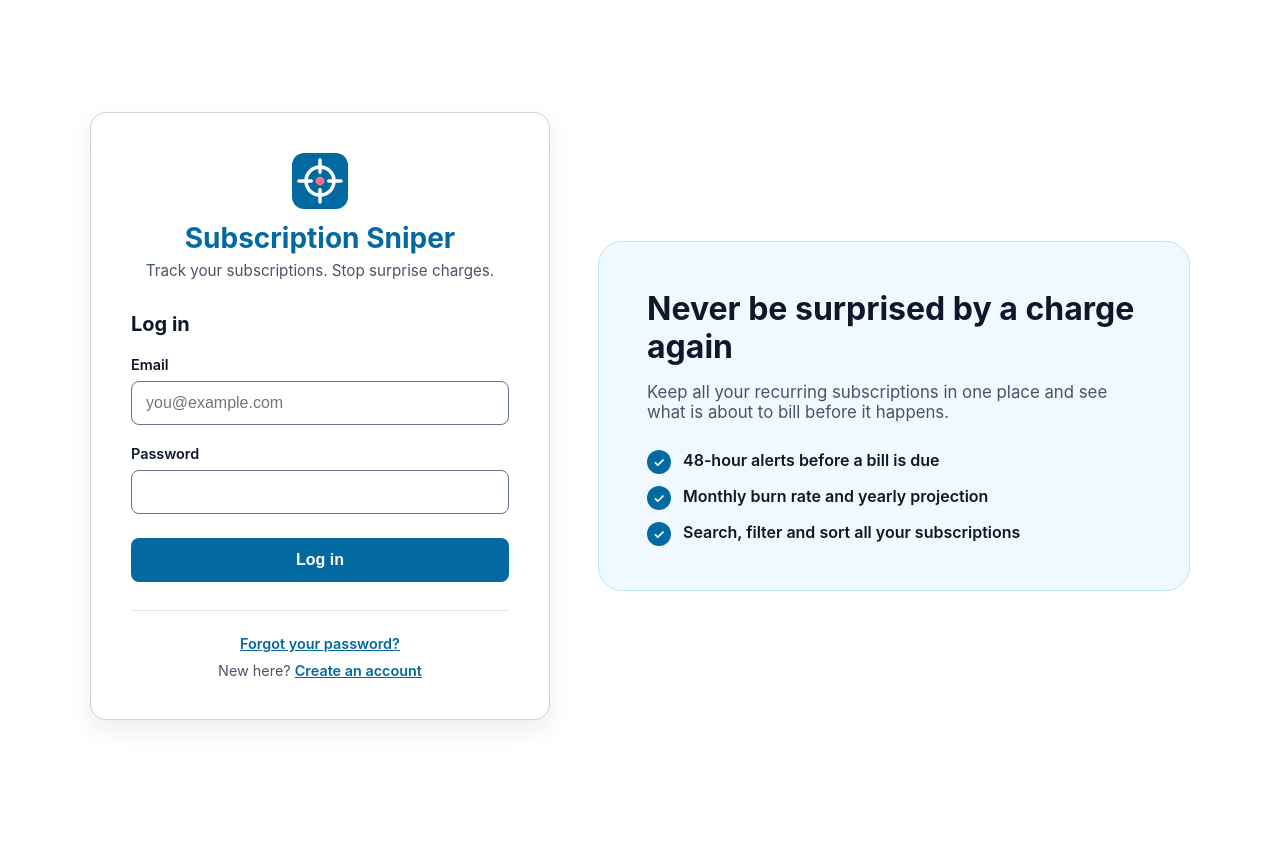
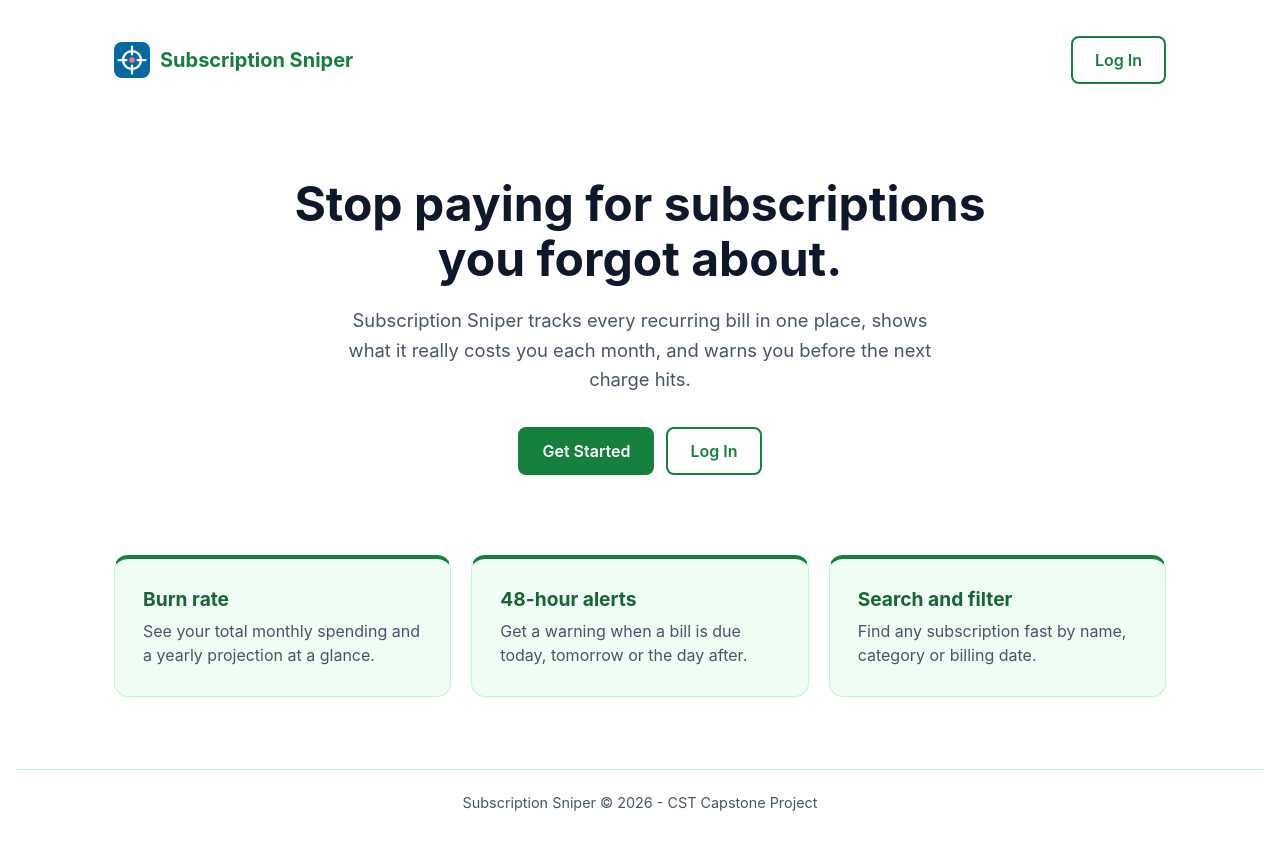
Before and after one commit to Prajay001/CST-CAPSTONE-PROJECT-2026, a React (Vite) app in the folder frontend/: page / in a window 1280 px wide. Before the commit this address led to /login. Built offline with nearby package versions, Linux system fonts and the light colour scheme; no server answers.

Commit message:
add landing page and favicon link

```diff
--- a/frontend/index.html
+++ b/frontend/index.html
@@ -1,13 +1,16 @@
 <!doctype html>
 <html lang="en">
+
 <head>
   <meta charset="UTF-8" />
   <link rel="icon" type="image/svg+xml" href="/favicon.svg" />
   <meta name="viewport" content="width=device-width, initial-scale=1.0" />
-    <title>temp-vite-restore</title>
+  <title>Subscription Sniper</title>
 </head>
+
 <body>
   <div id="root"></div>
   <script type="module" src="/src/main.jsx"></script>
 </body>
+
 </html>
--- a/frontend/src/App.jsx
+++ b/frontend/src/App.jsx
@@ -1,4 +1,5 @@
-import { BrowserRouter as Router, Routes, Route, Navigate } from 'react-router-dom'
+import { BrowserRouter as Router, Routes, Route } from 'react-router-dom'
+import Landing from './pages/Landing'
 import Login from './pages/Login'
 import Register from './pages/Register'
 import ForgotPassword from './pages/ForgotPassword'
@@ -15,7 +16,7 @@ function App() {
         <Router>
 
             <Routes>
-                <Route path="/" element={<Navigate to="/login" />} />
+                <Route path="/" element={<Landing />} />
                 <Route path="/login" element={<Login />} />
                 <Route path="/register" element={<Register />} />
                 <Route path="/forgot-password" element={<ForgotPassword />} />
--- /dev/null
+++ b/frontend/src/pages/Landing.jsx
@@ -0,0 +1,69 @@
+import { Link } from 'react-router-dom'
+import logo from '../assets/logo-icon.svg'
+import '../styles/landing-page.css'
+
+function Landing() {
+    return (
+        <div className="land-page">
+            <header className="land-header">
+                <div className="land-brand">
+                    <img src={logo} alt="" width="36" height="36" />
+                    <span className="land-brand-name">Subscription Sniper</span>
+                </div>
+                <nav aria-label="Main navigation">
+                    <Link className="land-btn land-btn-outline" to="/login">
+                        Log In
+                    </Link>
+                </nav>
+            </header>
+
+            <main>
+                <section className="land-hero">
+                    <h1 className="land-title">
+                        Stop paying for subscriptions you forgot about.
+                    </h1>
+                    <p className="land-text">
+                        Subscription Sniper tracks every recurring bill in one place, shows
+                        what it really costs you each month, and warns you before the next
+                        charge hits.
+                    </p>
+                    <div className="land-actions">
+                        <Link className="land-btn land-btn-solid" to="/register">
+                            Get Started
+                        </Link>
+                        <Link className="land-btn land-btn-outline" to="/login">
+                            Log In
+                        </Link>
+                    </div>
+                </section>
+
+                <section className="land-features" aria-label="Features">
+                    <article className="land-card">
+                        <h2 className="land-card-title">Burn rate</h2>
+                        <p className="land-card-text">
+                            See your total monthly spending and a yearly projection at a glance.
+                        </p>
+                    </article>
+                    <article className="land-card">
+                        <h2 className="land-card-title">48-hour alerts</h2>
+                        <p className="land-card-text">
+                            Get a warning when a bill is due today, tomorrow or the day after.
+                        </p>
+                    </article>
+                    <article className="land-card">
+                        <h2 className="land-card-title">Search and filter</h2>
+                        <p className="land-card-text">
+                            Find any subscription fast by name, category or billing date.
+                        </p>
+                    </article>
+                </section>
+            </main>
+
+            <footer className="land-footer">
+                <p>Subscription Sniper &copy; 2026 - CST Capstone Project</p>
+            </footer>
+        </div>
+    )
+}
+
+export default Landing
--- /dev/null
+++ b/frontend/src/styles/landing-page.css
@@ -0,0 +1,192 @@
+/* =====================================================
+   Subscription Sniper - landing page (green and white)
+   ===================================================== */
+
+body:has(.land-page) {
+    display: block;
+    place-items: initial;
+    margin: 0;
+    background: #ffffff;
+}
+
+.land-page {
+    --primary: #15803d;
+    --primary-dark: #166534;
+    --text: #0f172a;
+    --muted: #475569;
+    --soft: #f0fdf4;
+    --soft-border: #bbf7d0;
+    --focus: #86efac;
+
+    width: 100%;
+    min-height: 100vh;
+    display: flex;
+    flex-direction: column;
+    color: var(--text);
+    text-align: left;
+}
+
+.land-page *,
+.land-page *::before,
+.land-page *::after {
+    box-sizing: border-box;
+}
+
+.land-page main {
+    flex: 1;
+}
+
+/* Header */
+.land-header {
+    display: flex;
+    align-items: center;
+    justify-content: space-between;
+    gap: 12px;
+    width: 100%;
+    max-width: 1100px;
+    margin: 0 auto;
+    padding: 20px 24px;
+}
+
+.land-brand {
+    display: flex;
+    align-items: center;
+    gap: 10px;
+}
+
+.land-brand-name {
+    font-size: 1.25rem;
+    font-weight: 700;
+    color: var(--primary);
+}
+
+/* Buttons (links styled as buttons) */
+.land-btn {
+    display: inline-flex;
+    align-items: center;
+    justify-content: center;
+    padding: 12px 22px;
+    border: 2px solid var(--primary);
+    border-radius: 8px;
+    font-size: 1rem;
+    font-weight: 600;
+    text-decoration: none;
+    transition: background 0.15s;
+}
+
+.land-btn:focus-visible {
+    outline: 3px solid var(--focus);
+    outline-offset: 2px;
+}
+
+.land-btn-solid {
+    background: var(--primary);
+    color: #ffffff;
+}
+
+.land-btn-solid:hover {
+    background: var(--primary-dark);
+    border-color: var(--primary-dark);
+}
+
+.land-btn-outline {
+    background: #ffffff;
+    color: var(--primary);
+}
+
+.land-btn-outline:hover {
+    background: var(--soft);
+}
+
+/* Hero */
+.land-hero {
+    width: 100%;
+    max-width: 800px;
+    margin: 0 auto;
+    padding: 72px 24px 56px;
+    text-align: center;
+}
+
+.land-title {
+    margin: 0 0 20px;
+    font-size: 3rem;
+    line-height: 1.15;
+}
+
+.land-text {
+    margin: 0 auto 32px;
+    max-width: 620px;
+    color: var(--muted);
+    font-size: 1.15rem;
+    line-height: 1.6;
+}
+
+.land-actions {
+    display: flex;
+    flex-wrap: wrap;
+    justify-content: center;
+    gap: 12px;
+}
+
+/* Feature cards */
+.land-features {
+    display: grid;
+    grid-template-columns: repeat(auto-fit, minmax(240px, 1fr));
+    gap: 20px;
+    width: 100%;
+    max-width: 1100px;
+    margin: 0 auto;
+    padding: 24px 24px 72px;
+}
+
+.land-card {
+    background: var(--soft);
+    border: 1px solid var(--soft-border);
+    border-top: 4px solid var(--primary);
+    border-radius: 14px;
+    padding: 28px;
+}
+
+.land-card-title {
+    margin: 0 0 8px;
+    font-size: 1.2rem;
+    color: var(--primary-dark);
+}
+
+.land-card-text {
+    margin: 0;
+    color: var(--muted);
+    line-height: 1.55;
+}
+
+/* Footer */
+.land-footer {
+    padding: 24px;
+    border-top: 1px solid var(--soft-border);
+    text-align: center;
+    color: var(--muted);
+    font-size: 0.9rem;
+}
+
+.land-footer p {
+    margin: 0;
+}
+
+/* Small screens */
+@media (max-width: 640px) {
+    .land-title {
+        font-size: 2.1rem;
+    }
+
+    .land-hero {
+        padding: 40px 16px 32px;
+    }
+
+    .land-header {
+        padding: 16px;
+    }
+
+    .land-features {
+        padding: 16px 16px 48px;
+    }
+}
```
Lines whose indentation alone changed are shown as unchanged.
